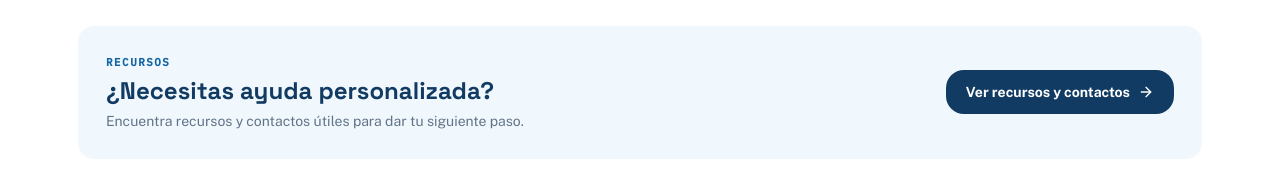
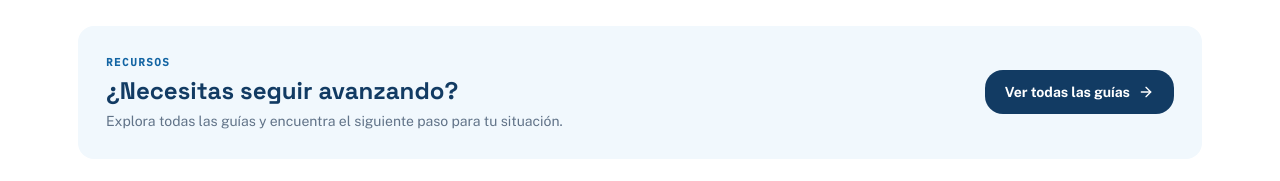
Before and after one commit to untitled586u-dotcom/finanzasparainmigrantes, a React (Vite) app in the folder packages/web/: page / in a window 1280 px wide. Shown: the part 2128-2309 px from the top of the page. Built offline with nearby package versions, Linux system fonts and the light colour scheme.

Commit message:
Refine homepage resources CTA and editorial hierarchy

```diff
--- a/packages/web/src/web/pages/index.tsx
+++ b/packages/web/src/web/pages/index.tsx
@@ -1,4 +1,4 @@
-import { ArrowRight, BookOpen, FileText, Landmark, HandCoins, ReceiptText, ShieldCheck, CreditCard } from "lucide-react";
+import { ArrowRight, FileText, Landmark, ShieldCheck, CreditCard } from "lucide-react";
 import { Link } from "wouter";
 import { useSeo } from "../hooks/use-seo";
 import { ArticleCard } from "../components/article-card";
@@ -24,7 +24,7 @@ export default function HomePage() {
           <div className="mt-7 flex flex-wrap gap-3"><Link href="/articulos" className="inline-flex items-center gap-2 rounded-xl bg-[#F28C28] px-5 py-3 text-sm font-bold text-white shadow-sm transition hover:-translate-y-0.5">Explorar guías <ArrowRight className="h-4 w-4"/></Link><Link href="/categoria/credito" className="inline-flex items-center gap-2 rounded-xl border border-[#B9CBD9] bg-white px-5 py-3 text-sm font-bold text-[#123B63] hover:border-[#1264A3]">Empezar por crédito</Link></div>
           <div className="mt-7 flex flex-wrap gap-x-6 gap-y-2 text-xs font-semibold text-[#52657A]"><span>✓ 100% en español</span><span>✓ Enfocado en inmigrantes</span><span>✓ Información gratuita</span></div>
         </div>
-        <div className="relative mx-auto h-[340px] w-full max-w-[500px]">
+        <div className="relative mx-auto h-[340px] w-full max-w-[500px]" aria-label="Ejemplo visual del camino financiero">
           <div className="absolute inset-8 rounded-[2.5rem] bg-gradient-to-br from-[#D7EDF9] via-white to-[#E5F5EF] shadow-inner"/>
           <div className="absolute left-8 top-10 rounded-2xl bg-white p-4 shadow-lg"><div className="text-[10px] font-bold tracking-widest text-[#718196]">SCORE</div><div className="mt-1 font-display text-3xl font-bold text-[#0B9A78]">720</div></div>
           <div className="absolute right-5 top-20 rounded-2xl bg-white p-4 shadow-lg"><div className="text-[10px] font-bold tracking-widest text-[#718196]">DOCUMENTOS</div><div className="mt-1 font-bold text-[#1264A3]">ITIN → SSN</div></div>
@@ -43,6 +43,6 @@ export default function HomePage() {
 
     <section className="mx-auto max-w-[1180px] px-5 py-12 md:px-7 md:py-16"><div className="mb-7 flex items-end justify-between gap-4"><div><div className="mb-2 font-mono text-[0.68rem] font-bold tracking-[0.14em] text-[#1264A3]">GUÍAS DESTACADAS</div><h2 className="font-display text-3xl font-bold">Lo más leído</h2></div><Link href="/articulos" className="hidden items-center gap-1 text-sm font-bold text-[#1264A3] sm:flex">Ver todas <ArrowRight className="h-4 w-4"/></Link></div><div className="grid gap-5 md:grid-cols-2 lg:grid-cols-4">{featured.map((article) => <ArticleCard key={article.slug} article={article} headingLevel={3}/>)}</div></section>
 
-    <section className="mx-auto max-w-[1180px] px-5 pb-14 md:px-7"><div className="flex flex-col gap-5 rounded-2xl bg-[#F1F8FD] p-7 md:flex-row md:items-center md:justify-between"><div><div className="font-mono text-[0.68rem] font-bold tracking-[0.14em] text-[#1264A3]">RECURSOS</div><h2 className="mt-1 font-display text-2xl font-bold">¿Necesitas ayuda personalizada?</h2><p className="mt-1 text-sm text-[#617388]">Encuentra recursos y contactos útiles para dar tu siguiente paso.</p></div><Link href="/sobre-nosotros" className="inline-flex shrink-0 items-center justify-center gap-2 rounded-xl bg-[#123B63] px-5 py-3 text-sm font-bold text-white">Ver recursos y contactos <ArrowRight className="h-4 w-4"/></Link></div></section>
+    <section className="mx-auto max-w-[1180px] px-5 pb-14 md:px-7"><div className="flex flex-col gap-5 rounded-2xl bg-[#F1F8FD] p-7 md:flex-row md:items-center md:justify-between"><div><div className="font-mono text-[0.68rem] font-bold tracking-[0.14em] text-[#1264A3]">RECURSOS</div><h2 className="mt-1 font-display text-2xl font-bold">¿Necesitas seguir avanzando?</h2><p className="mt-1 text-sm text-[#617388]">Explora todas las guías y encuentra el siguiente paso para tu situación.</p></div><Link href="/articulos" className="inline-flex shrink-0 items-center justify-center gap-2 rounded-xl bg-[#123B63] px-5 py-3 text-sm font-bold text-white">Ver todas las guías <ArrowRight className="h-4 w-4"/></Link></div></section>
   </main>;
 }
```
